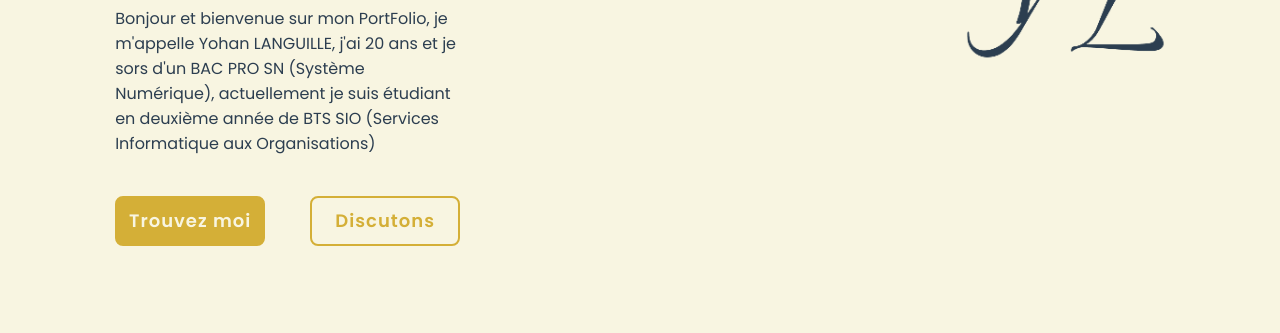
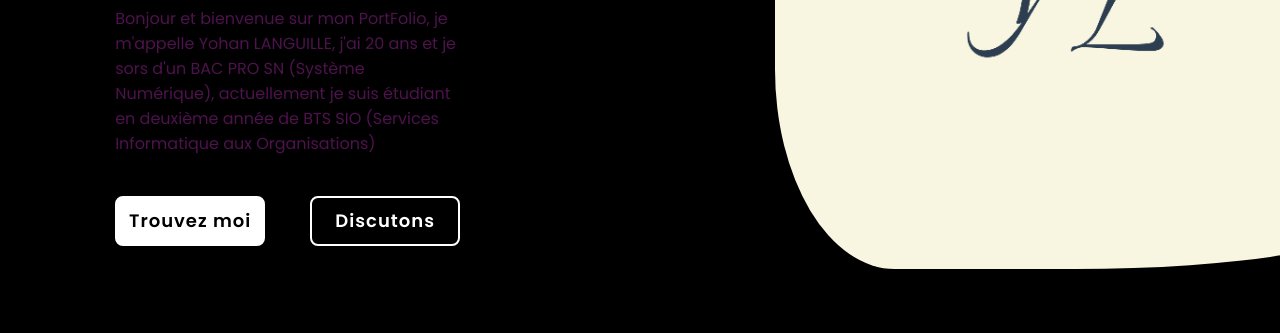
Before and after one commit to YohanLng/Portfolio-Yohan-Lng, a plain HTML site: page index.html in a window 1280 px wide. Shown: the part 381-714 px from the top of the page. Drawn offline with nearby package versions, Linux system fonts and the light colour scheme.

Commit message:
Change colors

```diff
--- a/css/style.css
+++ b/css/style.css
@@ -12,10 +12,10 @@
 }
 
 :root{
-    --bg-color: #F8F5E1 ;
-    --second-bg-color: #F5F5F5;
-    --text-color: #2C3E50;
-    --main-color: #D4AF37  ;
+    --bg-color: #000000 ;
+    --second-bg-color: #686868;
+    --text-color: #4e124d;
+    --main-color: #ffffff  ;
 }
 
 html{
```
